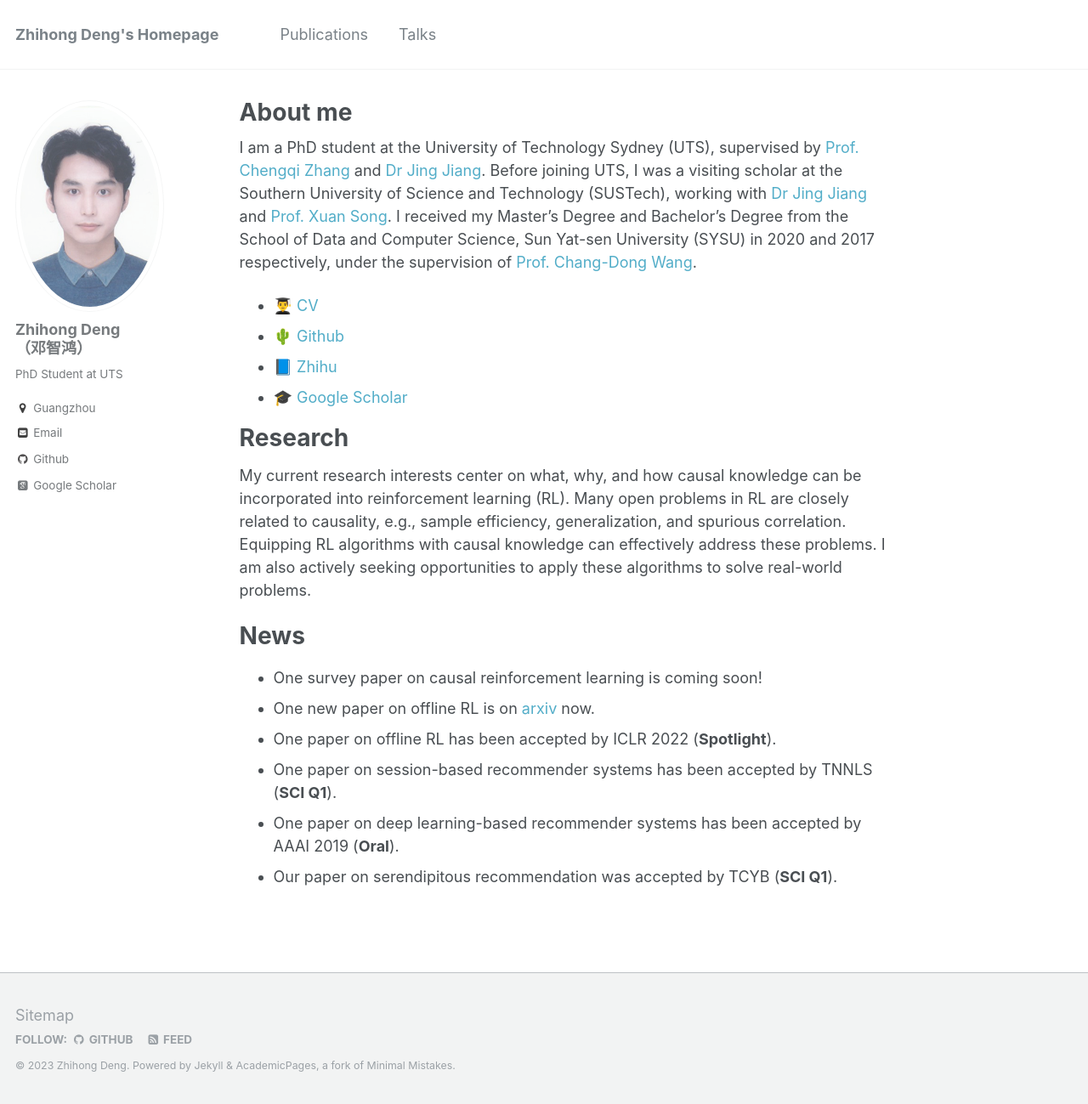
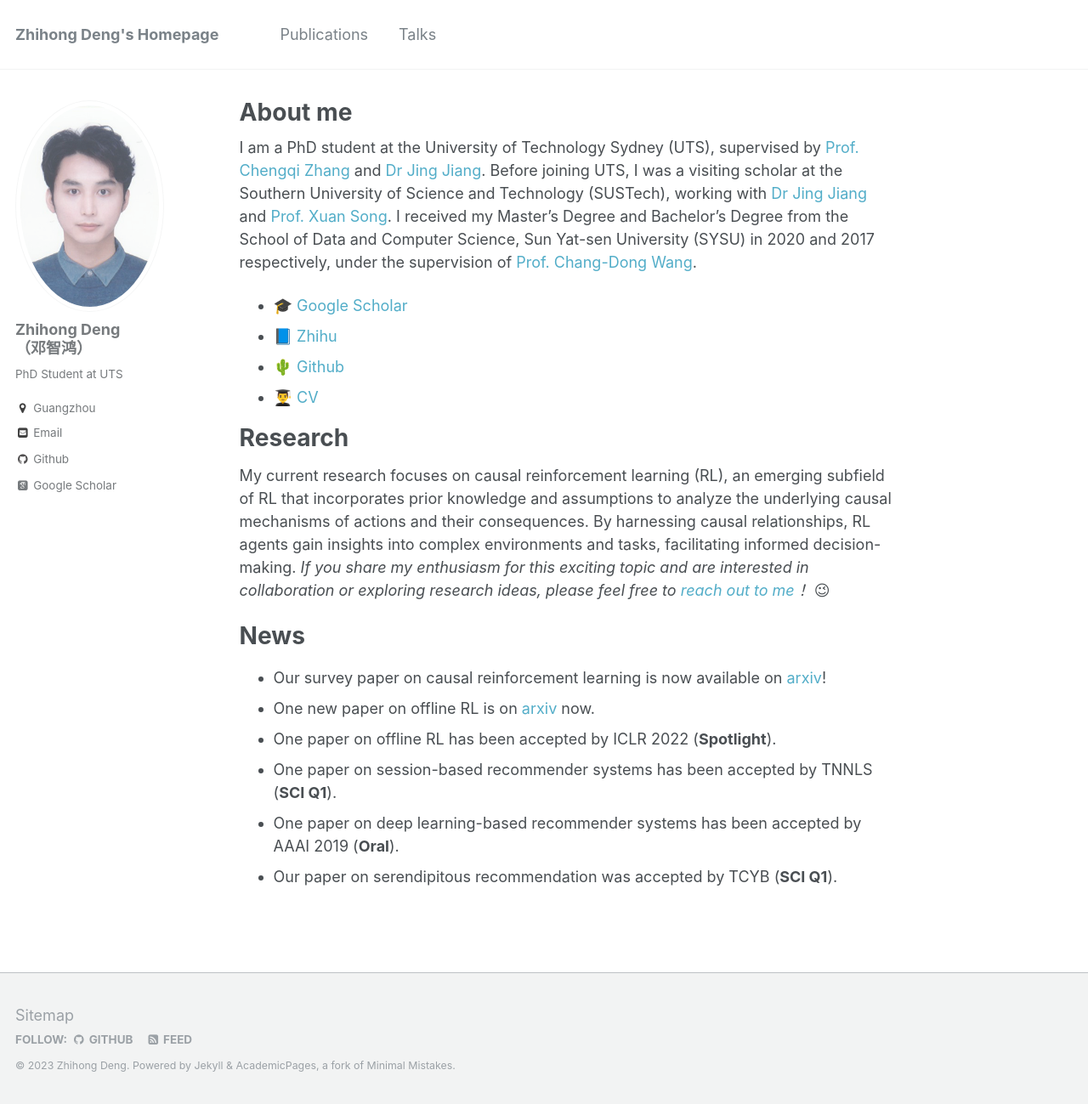
Before and after one commit to familyld/familyld.github.io, a Jekyll site: the page built from _pages/about.md, in a window 1280 px wide and 1299 px high. Shown: the whole window at 85% size. Built offline with Jekyll 4.4.1, drawn with Linux system fonts in a browser that asks for light colours; some web fonts are replaced; a script that is not in the unit is left out.

Commit message:
survey paper

```diff
--- a/_pages/about.md
+++ b/_pages/about.md
@@ -10,19 +10,20 @@ redirect_from:
 
 I am a PhD student at the University of Technology Sydney (UTS), supervised by [Prof. Chengqi Zhang](https://www.uts.edu.au/staff/chengqi.zhang) and [Dr Jing Jiang](https://www.uts.edu.au/staff/jing.jiang). Before joining UTS, I was a visiting scholar at the Southern University of Science and Technology (SUSTech), working with [Dr Jing Jiang](https://www.uts.edu.au/staff/jing.jiang) and [Prof. Xuan Song](https://www.sustech.edu.cn/zh/songxuan.html). I received my Master's Degree and Bachelor's Degree from the School of Data and Computer Science, Sun Yat-sen University (SYSU) in 2020 and 2017 respectively, under the supervision of [Prof. Chang-Dong Wang](http://www.scholat.com/changdongwang.cn).
 
+- 🎓 [Google Scholar](https://scholar.google.com.au/citations?user=e8D8_NwAAAAJ)
+- 📘 [Zhihu](https://www.zhihu.com/people/Zhi-Hong.Deng)
+- 🌵 [Github](https://github.com/familyld)
 - 👨‍🎓 [CV](http://2wildkids.com/files/CV_ZhihongDeng.pdf)
-- 🌵 [Github](https://github.com/familyld)
-- 📘 [Zhihu](https://www.zhihu.com/people/Zhi-Hong.Deng)
-- 🎓 [Google Scholar](https://scholar.google.com.au/citations?user=e8D8_NwAAAAJ)
 
 Research
 ========
 
-My current research interests center on what, why, and how causal knowledge can be incorporated into reinforcement learning (RL). Many open problems in RL are closely related to causality, e.g., sample efficiency, generalization, and spurious correlation. Equipping RL algorithms with causal knowledge can effectively address these problems. I am also actively seeking opportunities to apply these algorithms to solve real-world problems.
+My current research focuses on causal reinforcement learning (RL),  an emerging subfield of RL that incorporates prior knowledge and assumptions to analyze the underlying causal mechanisms of actions and their consequences. By harnessing causal relationships, RL agents gain insights into complex environments and tasks, facilitating informed decision-making. *If you share my enthusiasm for this exciting topic and are interested in collaboration or exploring research ideas, please feel free to [reach out to me](zhi-hong.deng@student.uts.edu.au)！*  😉
 
 News
 =======
-* One survey paper on causal reinforcement learning is coming soon!
+
+* Our survey paper on causal reinforcement learning is now available on [arxiv](https://arxiv.org/abs/2307.01452)!
 * One new paper on offline RL is on [arxiv](https://arxiv.org/abs/2110.12468) now.
 * One paper on offline RL has been accepted by ICLR 2022 (**Spotlight**).
 * One paper on session-based recommender systems has been accepted by TNNLS (**SCI Q1**).
```
